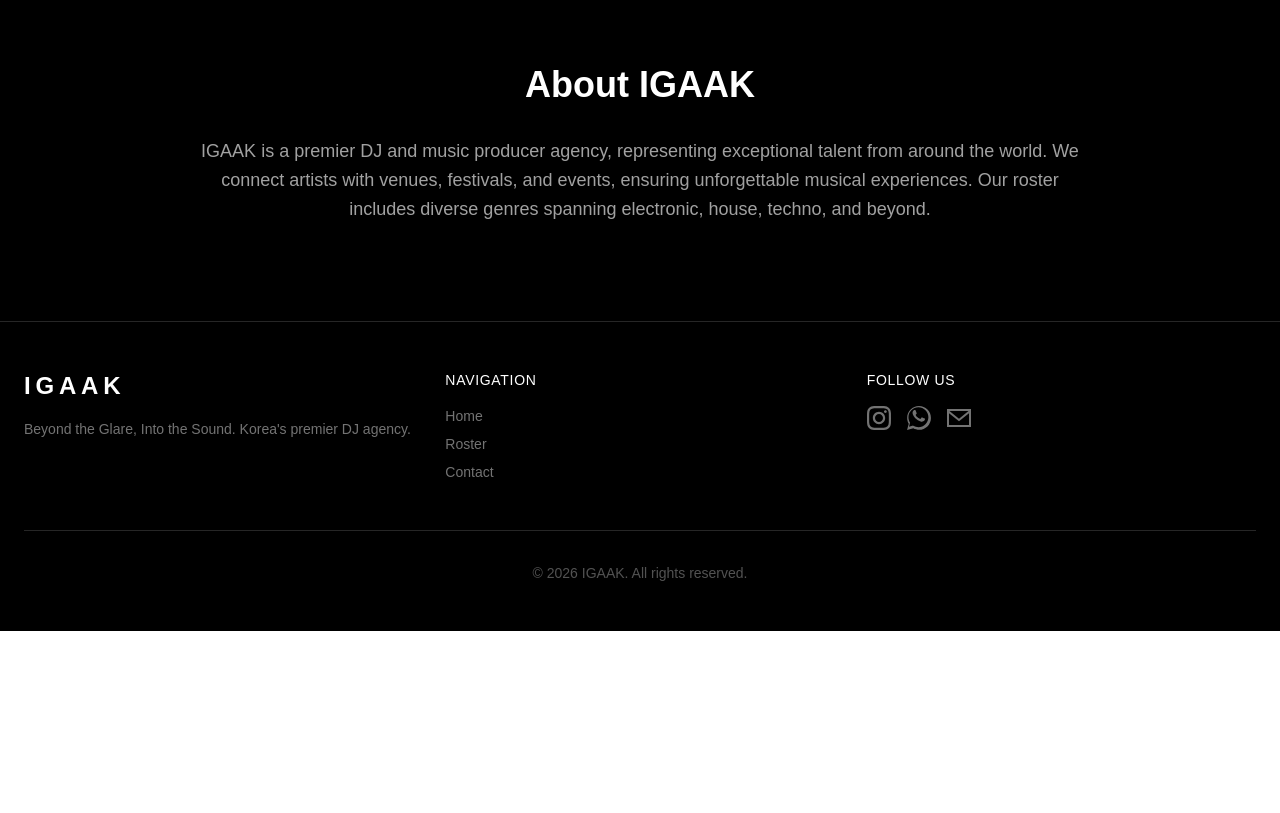
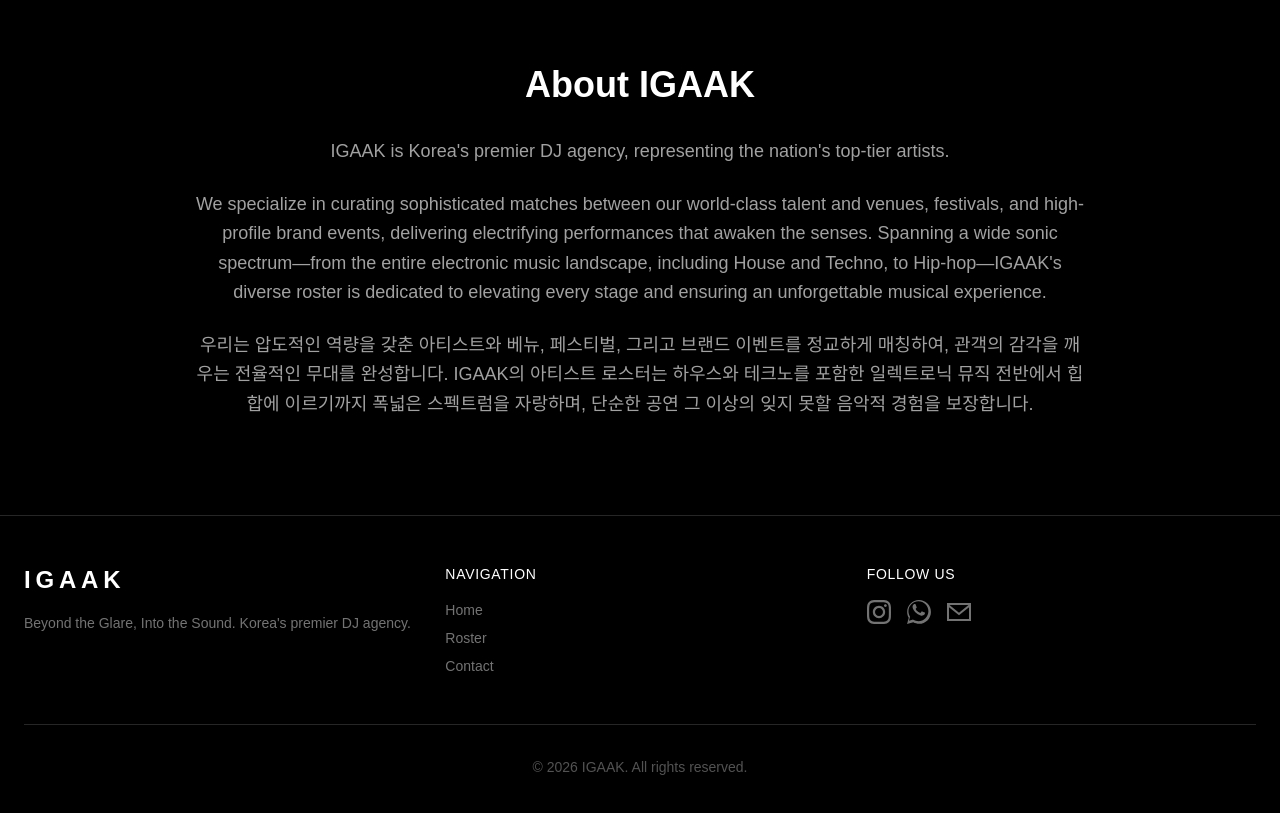
Before and after one commit to spaceknkn/igaakagency, a Next.js app: page / in a window 1280 px wide. Shown: the part 2760-3573 px from the top of the page. Before the commit the page ends 3391 px from the top, so only its background shows below. Built offline with nearby package versions, Linux system fonts and the light colour scheme.

Commit message:
Update About IGAAK section with English and Korean descriptions

```diff
--- a/app/page.tsx
+++ b/app/page.tsx
@@ -218,11 +218,17 @@ export default function Home() {
       <section className="py-24 px-6 border-t border-neutral-800 bg-black">
         <div className="max-w-4xl mx-auto text-center">
           <h2 className="text-3xl md:text-4xl font-bold text-white mb-8">About IGAAK</h2>
-          <p className="text-lg text-neutral-400 leading-relaxed">
-            IGAAK is a premier DJ and music producer agency, representing exceptional talent from around the world.
-            We connect artists with venues, festivals, and events, ensuring unforgettable musical experiences.
-            Our roster includes diverse genres spanning electronic, house, techno, and beyond.
-          </p>
+          <div className="text-lg text-neutral-400 leading-relaxed flex flex-col gap-6">
+            <p>
+              IGAAK is Korea&apos;s premier DJ agency, representing the nation&apos;s top-tier artists.
+            </p>
+            <p>
+              We specialize in curating sophisticated matches between our world-class talent and venues, festivals, and high-profile brand events, delivering electrifying performances that awaken the senses. Spanning a wide sonic spectrum—from the entire electronic music landscape, including House and Techno, to Hip-hop—IGAAK&apos;s diverse roster is dedicated to elevating every stage and ensuring an unforgettable musical experience.
+            </p>
+            <p>
+              우리는 압도적인 역량을 갖춘 아티스트와 베뉴, 페스티벌, 그리고 브랜드 이벤트를 정교하게 매칭하여, 관객의 감각을 깨우는 전율적인 무대를 완성합니다. IGAAK의 아티스트 로스터는 하우스와 테크노를 포함한 일렉트로닉 뮤직 전반에서 힙합에 이르기까지 폭넓은 스펙트럼을 자랑하며, 단순한 공연 그 이상의 잊지 못할 음악적 경험을 보장합니다.
+            </p>
+          </div>
         </div>
       </section>
     </>
```
